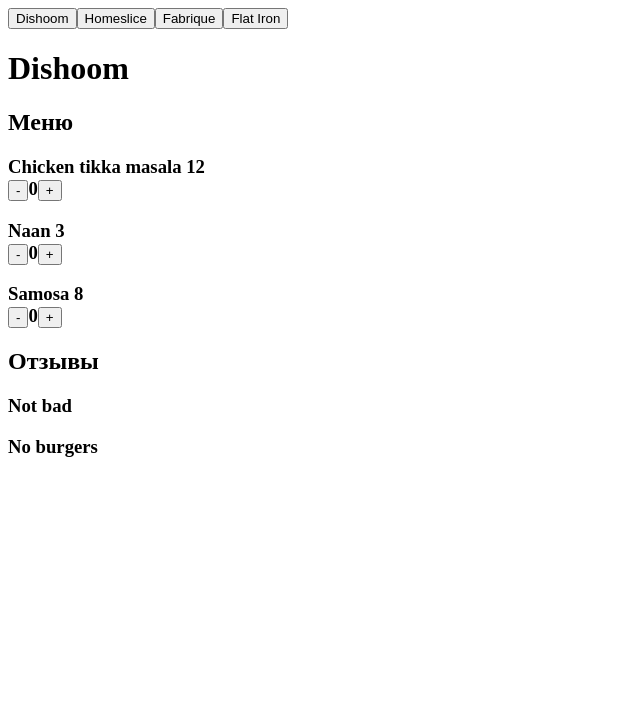
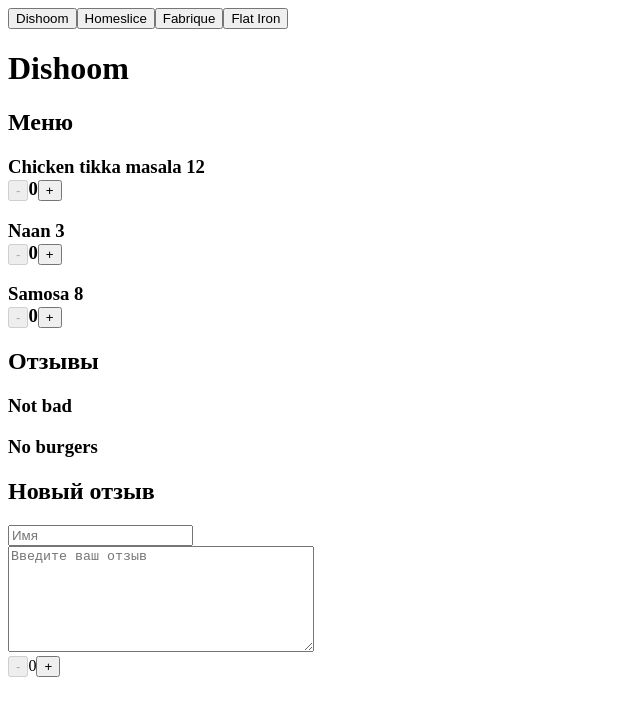
Before and after one commit to Ganza6/DMK_REACT_APP, a React (Vite) app: page / in a window 1280 px wide. Both pictures are taken after a click on the button "Dishoom". Shown: the top 716 px of the page, without its empty margins (0-640 px from the left). Built offline with nearby package versions, Linux system fonts and the light colour scheme.

Commit message:
Добавил форму нового отзыва. Вынес логику счётчика в отдельный компонент

```diff
--- a/src/App.tsx
+++ b/src/App.tsx
@@ -9,6 +9,7 @@
     const currentRestoran = restaurants.find(
         (restaraunt) => restaraunt.name === currentRestarauntName
     );
+
     return (
         <>
             <RestarauntList
--- /dev/null
+++ b/src/Components/Counter/Counter.tsx
@@ -0,0 +1,35 @@
+import { useEffect, useState } from "react";
+
+export function Counter({
+    props: { min, max, step = 1, initialValue = 0, getNewValue },
+}: {
+    props: {
+        min: number;
+        max: number;
+        getNewValue: Function;
+        step?: number;
+        initialValue?: number;
+    };
+}) {
+    const [counterValue, setCounterValue] = useState(initialValue);
+    useEffect(() => {
+        getNewValue(counterValue);
+    }, [counterValue]);
+    return (
+        <div>
+            <button
+                disabled={counterValue <= min}
+                onClick={() => setCounterValue(counterValue - step)}
+            >
+                -
+            </button>
+            <span>{counterValue}</span>
+            <button
+                disabled={counterValue >= max}
+                onClick={() => setCounterValue(counterValue + step)}
+            >
+                +
+            </button>
+        </div>
+    );
+}
--- a/src/Components/Dish/Dish.tsx
+++ b/src/Components/Dish/Dish.tsx
@@ -1,31 +1,23 @@
-import { useState } from "react";
 import { IDish } from "../Models";
+import { Counter } from "../Counter/Counter";
+import { MAX_RATE_VALUE, MIN_RATE_VALUE } from "../constants/rateConstants";
 
 export function Dish({ dish }: { dish: IDish }) {
-    const [dishNumber, setDishNumber] = useState(0);
+    const { name, price } = dish;
 
-    function increaseDishNumber() {
-        if (dishNumber == 5) {
-            return;
-        } else {
-            setDishNumber(dishNumber + 1);
-        }
-    }
-
-    function decreaseDishNumber() {
-        if (dishNumber == 0) {
-            return;
-        } else {
-            setDishNumber(dishNumber - 1);
-        }
-    }
     return (
         <h3>
-            {dish.name} {dish.price}
+            {name} {price}
             <br />
-            <button onClick={() => decreaseDishNumber()}>-</button>
-            {dishNumber}
-            <button onClick={() => increaseDishNumber()}>+</button>
+            <Counter
+                props={{
+                    min: MIN_RATE_VALUE,
+                    max: MAX_RATE_VALUE,
+                    getNewValue: (val: number) => {
+                        // do something with new number of dish
+                    },
+                }}
+            />
         </h3>
     );
 }
--- /dev/null
+++ b/src/Components/NewReviewForm/NewReviewForm.tsx
@@ -0,0 +1,76 @@
+import { useReducer } from "react";
+import { Counter } from "../Counter/Counter";
+import { IReview } from "../Models";
+import { MAX_RATE_VALUE, MIN_RATE_VALUE } from "../constants/rateConstants";
+
+const DEFAULT_FORM_VALUE: IReview = { text: "", user: "", rating: 0, id: "1" };
+const STEP_RATE: number = 0.5;
+
+export function NewReviewForm() {
+    const getNewRating = (rate: number) => {
+        dispatch({
+            payload: rate,
+            type: actionType.ChangeRate,
+        });
+    };
+
+    enum actionType {
+        "ChangeName",
+        "ChangeText",
+        "ChangeRate",
+    }
+    interface IAction {
+        payload: string | number;
+        type: actionType;
+    }
+
+    function reducer(state: IReview, action: IAction): IReview {
+        const { payload, type } = action;
+        switch (type) {
+            case actionType.ChangeName:
+                return { ...state, user: payload as string };
+            case actionType.ChangeText:
+                return { ...state, text: payload as string };
+            case actionType.ChangeRate:
+                return { ...state, rating: payload as number };
+        }
+    }
+
+    const [state, dispatch] = useReducer(reducer, DEFAULT_FORM_VALUE);
+    console.log(state);
+    return (
+        <div>
+            <h2>Новый отзыв</h2>
+            <input
+                placeholder="Имя"
+                onBlur={(e) =>
+                    dispatch({
+                        payload: e.target.value,
+                        type: actionType.ChangeName,
+                    })
+                }
+            />
+            <br />
+            <textarea
+                placeholder="Введите ваш отзыв"
+                style={{ width: "300px", height: "100px" }}
+                onBlur={(e) =>
+                    dispatch({
+                        payload: e.target.value,
+                        type: actionType.ChangeText,
+                    })
+                }
+            ></textarea>
+            <br />
+            <Counter
+                props={{
+                    min: MIN_RATE_VALUE,
+                    max: MAX_RATE_VALUE,
+                    step: STEP_RATE,
+                    getNewValue: getNewRating,
+                    initialValue: DEFAULT_FORM_VALUE.rating,
+                }}
+            />
+        </div>
+    );
+}
--- a/src/Components/Restaraunt/Restaraunt.tsx
+++ b/src/Components/Restaraunt/Restaraunt.tsx
@@ -1,5 +1,6 @@
 import { Menu } from "../Menu/Menu";
 import { IRestaraunt } from "../Models";
+import { NewReviewForm } from "../NewReviewForm/NewReviewForm";
 import { Reviews } from "../ReviewsBlock/Reviews";
 
 export function Restaraunt({
@@ -16,7 +17,7 @@
             <h1>{name}</h1>
             <Menu menu={menu} />
             <Reviews reviews={reviews} />
-            <br />
+            <NewReviewForm />
         </>
     );
 }
--- /dev/null
+++ b/src/Components/constants/rateConstants.ts
@@ -0,0 +1,2 @@
+export const MAX_RATE_VALUE: number = 5;
+export const MIN_RATE_VALUE: number = 0;
```
